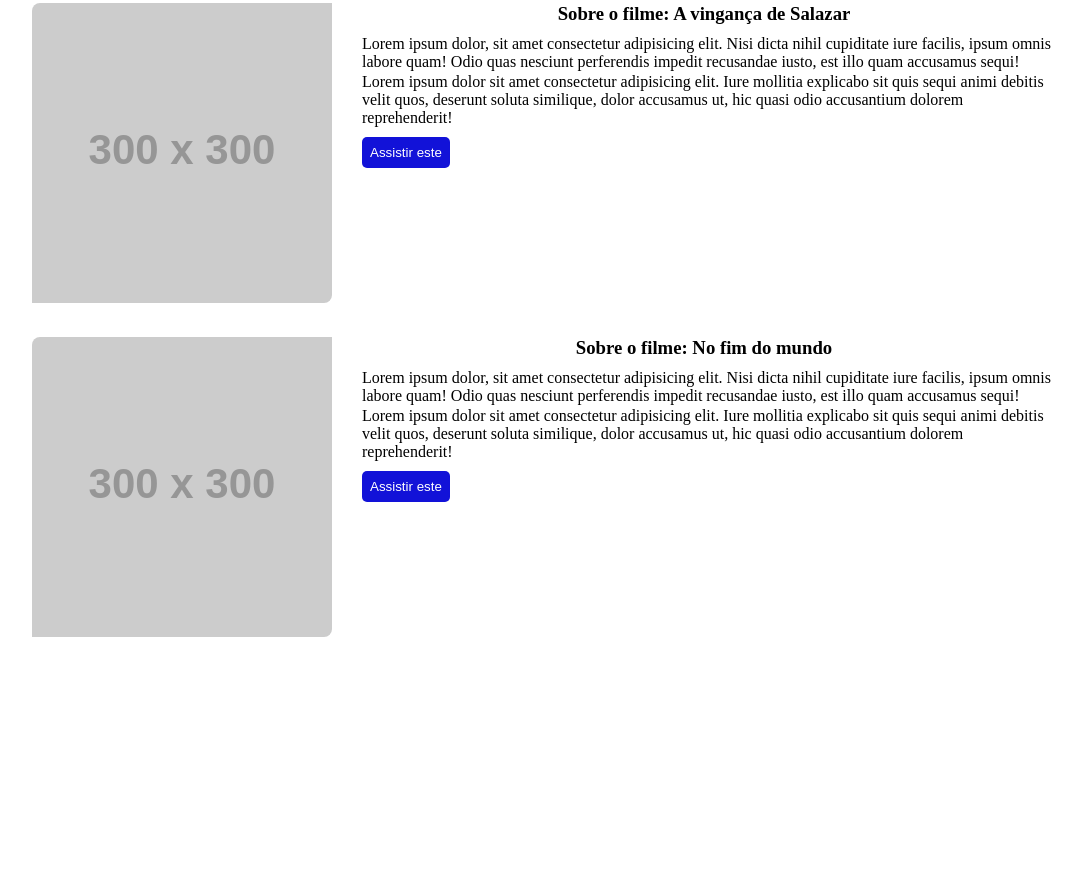
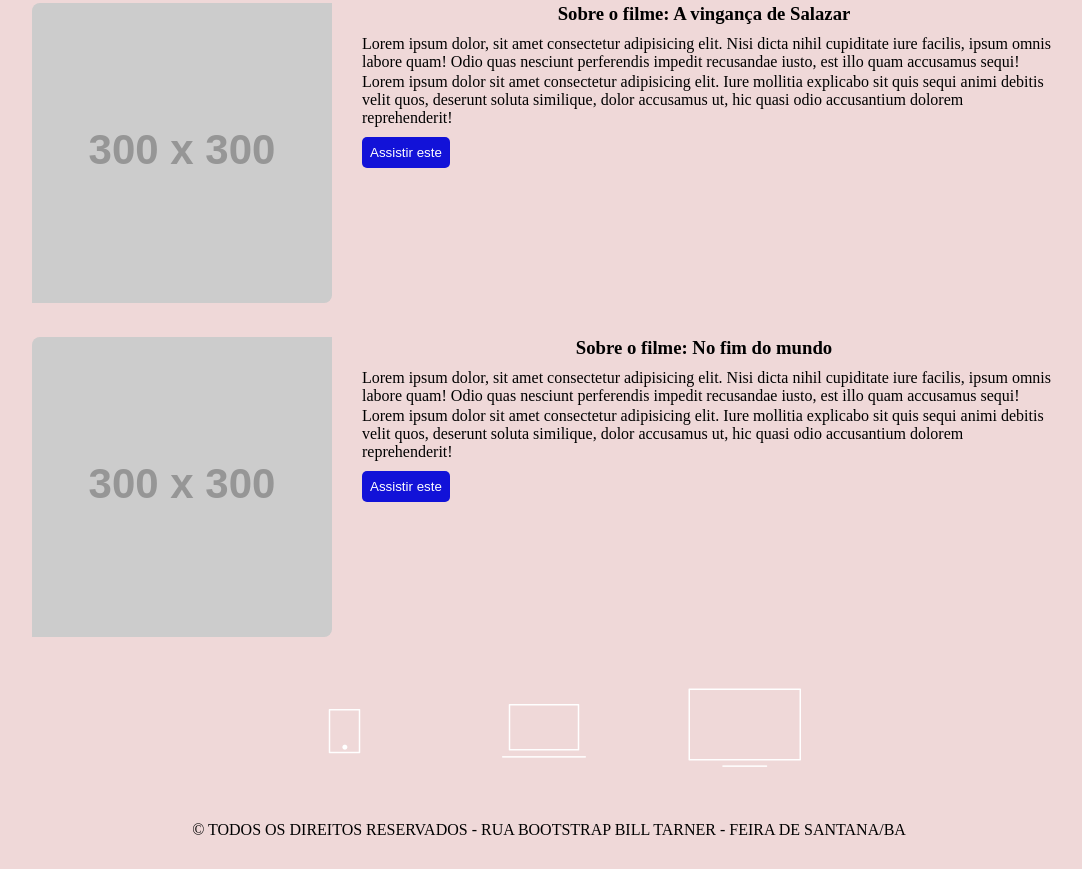
Before and after one commit to Welliveltondev/Projeto-4, a plain HTML site: page index.html in a window 1280 px wide. Shown: the part 819-1688 px from the top of the page, without its empty margins (96-1178 px from the left). Before the commit the page ends 1456 px from the top, so only its background shows below. Drawn offline with Linux system fonts and the light colour scheme; placeholder pictures from the web are drawn by us.

Commit message:
criçao da secao footer

```diff
--- a/index.html
+++ b/index.html
@@ -93,6 +93,24 @@
             </div>
         </div>
     </section>
+    <footer class="container">
+        <div class="combo">
+            <ul class="combo__list">
+                <li class="combo__list__item">
+                    <img src="./dispositivos/celular.png"/>
+                </li>
+                <li class="combo__list__item">
+                    <img src="./dispositivos/computador.png"/>
+                </li>
+                <li class="combo__list__item">
+                    <img src="./dispositivos/tv.png"/>
+                </li>
+            </ul>
+        </div>
+        <p>
+            &copy Todos os direitos reservados - Rua Bootstrap Bill Tarner - Feira de Santana/BA
+        </p>
+    </footer>
 
 </body>
 </html>
--- a/main.css
+++ b/main.css
@@ -2,6 +2,10 @@
     margin: 0;
     padding: 0;
     box-sizing: border-box;
+}
+
+body {
+    background-color:rgba(212, 148, 148, 0.356);
 }
 
 .container {
@@ -111,3 +115,30 @@ button {
         text-align: center;
     }
 }
+
+
+.combo {
+    margin-top: 34px;
+    display: flex;
+    max-width: 600px;
+    width: 100%;
+    margin: 40px auto;
+}
+
+footer ul {
+    display: flex;
+}
+
+footer p {
+    margin-bottom: 30px;
+    text-align: center;
+    text-transform: uppercase;
+}
+
+.combo__list__item {
+    list-style: none;
+}
+
+.combo__list__item img {
+   max-width: 100%;
+}
```
Also changed, not shown: dispositivos/celular.png (added), dispositivos/computador.png (added), dispositivos/tv.png (added), dispositivos/videogames.png (added).
